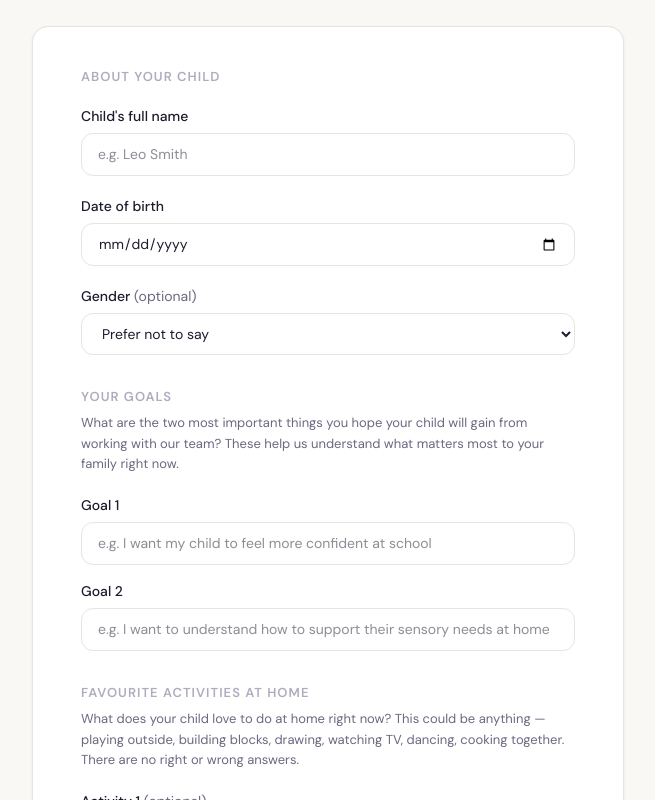
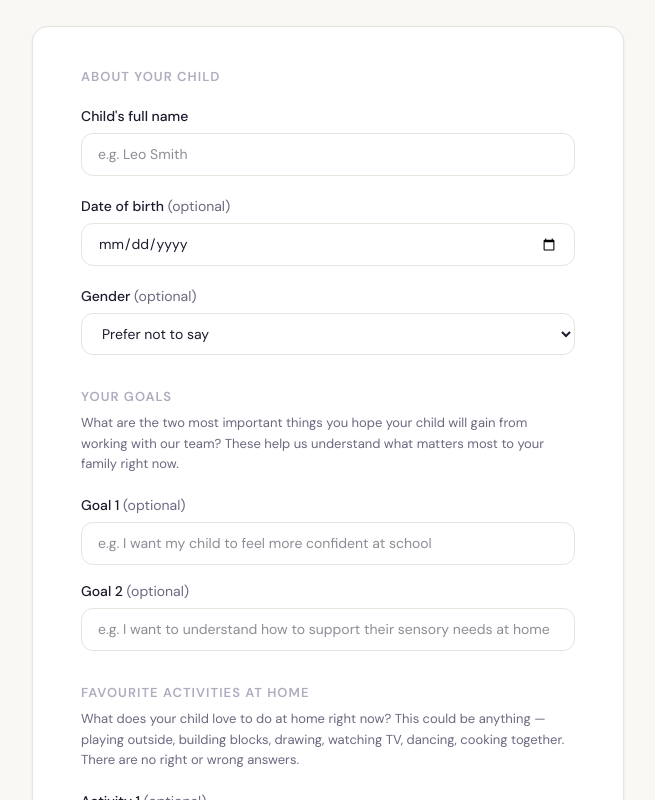
Before and after one commit to developmentalhub/allied-health-assistant-course, a Next.js app: page /dashboard/children/add in a window 1280 px wide. Shown: the part 432-1232 px from the top of the page, without its empty margins (312-967 px from the left). Built offline with nearby package versions, Linux system fonts and the light colour scheme; no server answers.

Commit message:
Show real error message on child form

```diff
--- a/app/dashboard/children/add/page.tsx
+++ b/app/dashboard/children/add/page.tsx
@@ -52,7 +52,7 @@ export default function AddChildPage() {
     });
 
     if (insertError) {
-      setError("Something went wrong. Please try again.");
+      setError(insertError.message);
       setSaving(false);
       return;
     }
@@ -127,7 +127,7 @@ export default function AddChildPage() {
 
                 <div style={{ display: "flex", flexDirection: "column", gap: "6px" }}>
                   <label style={{ fontSize: "14px", fontWeight: 500, color: "#1e1b2e" }}>
-                    Date of birth
+                    Date of birth <span style={{ color: "#6b6880", fontWeight: 400 }}>(optional)</span>
                   </label>
                   <input
                     type="date"
@@ -166,7 +166,9 @@ export default function AddChildPage() {
               </p>
               <div style={{ display: "flex", flexDirection: "column", gap: "16px" }}>
                 <div style={{ display: "flex", flexDirection: "column", gap: "6px" }}>
-                  <label style={{ fontSize: "14px", fontWeight: 500, color: "#1e1b2e" }}>Goal 1</label>
+                  <label style={{ fontSize: "14px", fontWeight: 500, color: "#1e1b2e" }}>
+                    Goal 1 <span style={{ color: "#6b6880", fontWeight: 400 }}>(optional)</span>
+                  </label>
                   <input
                     type="text"
                     value={goalOne}
@@ -176,7 +178,9 @@ export default function AddChildPage() {
                   />
                 </div>
                 <div style={{ display: "flex", flexDirection: "column", gap: "6px" }}>
-                  <label style={{ fontSize: "14px", fontWeight: 500, color: "#1e1b2e" }}>Goal 2</label>
+                  <label style={{ fontSize: "14px", fontWeight: 500, color: "#1e1b2e" }}>
+                    Goal 2 <span style={{ color: "#6b6880", fontWeight: 400 }}>(optional)</span>
+                  </label>
                   <input
                     type="text"
                     value={goalTwo}
```
